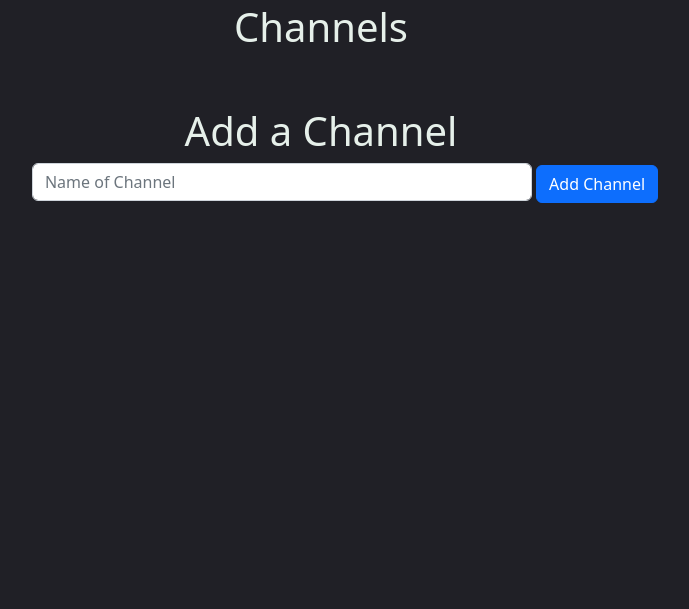
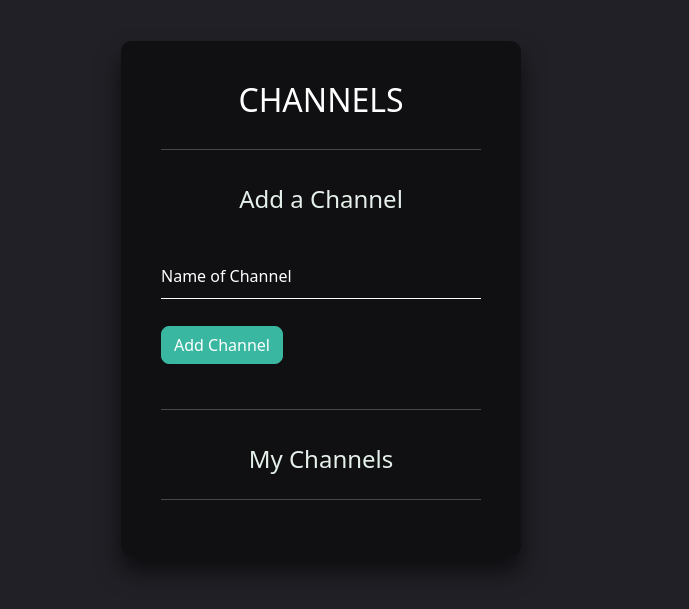
Before and after one commit to uosyph/chat-app, a Django app: page /channels in a window 1280 px wide. Shown: the part 57-666 px from the top of the page, without its empty margins (319-1008 px from the left). Run offline with Django 3.2, Linux system fonts and the light colour scheme; the visitor is signed in with stand-in values (Sample User, id 1); data that the repository does not hold is empty; some libraries are stand-ins or nearby versions.

Commit message:
channels, 401, 404, invite, invites

```diff
--- a/parrhesia/static/parrhesia/css/styles.css
+++ b/parrhesia/static/parrhesia/css/styles.css
@@ -146,6 +146,20 @@ nav i:hover {
     transition: 0.3s ease;
 }
 
+.inv-btn {
+    color: #fff !important;
+    background-color: #3ab7a1 !important;
+    border-color: #3ab7a1 !important;
+    transition: 0.3s ease !important;
+    border-radius: 8px !important;
+}
+
+.inv-btn:hover {
+    background-color: #257383 !important;
+    border-color: #257383 !important;
+    transition: 0.3s ease !important;
+}
+
 .reg {
     color: rgba(255, 255, 255, 0.8);
     margin-top: 5px;
@@ -289,11 +303,99 @@ nav i:hover {
     letter-spacing: .3px;
 }
 
-/* 401 */
+/* INVITE */
+#invite_div form select:focus,
+#invite_div form select:active,
+#invite_div button:focus,
+#invite_div button:active {
+    outline: none !important;
+    box-shadow: none !important;
+}
+
+#invite_div form select {
+    padding: 8px;
+    color: #fff;
+    background-color: transparent;
+    border: #3ab7a1 solid 1px;
+    border-radius: 5px;
+    transition: 0.3s ease;
+}
+
+#invite_div form select:hover {
+    color: #3ab7a1;
+    transition: 0.3s ease;
+}
+
+/* INVITES */
+.inv-container-box {
+    margin: auto;
+    margin-top: 38px;
+    margin-bottom: 60px;
+    padding: 40px;
+    width: 400px;
+    background: rgba(0, 0, 0, .5);
+    box-shadow: 0 15px 25px rgba(0, 0, 0, .6);
+    border-radius: 10px;
+}
+
+@media screen and (max-width: 460px) {
+    .inv-container-box {
+        width: 87%;
+    }
+}
+
+.inv-container-box h2 {
+    margin: 0 0 30px;
+    padding: 0;
+    color: #fff;
+    text-align: center;
+}
+
+/* CHANNELS */
+#addchannelbtn:focus,
+#addchannelbtn:active,
+#newchannelname:focus,
+#newchannelname:active {
+    outline: none !important;
+    box-shadow: none !important;
+}
 
 
+#addchannel input {
+    width: 100%;
+    padding: 10px 0;
+    font-size: 16px;
+    color: #fff;
+    margin-bottom: 30px;
+    border: none;
+    border-bottom: 1px solid #fff;
+    outline: none;
+    background: transparent;
+}
 
+#addchannel label {
+    position: absolute;
+    top: 0;
+    left: 0;
+    padding: 10px 0;
+    font-size: 16px;
+    color: #fff;
+    pointer-events: none;
+    transition: .5s;
+}
 
+#addchannel input:focus ~ label,
+#addchannel input:valid ~ label {
+    top: -20px;
+    left: 0;
+    color: #257383;
+    font-size: 12px;
+}
+#addchannel {
+    position: relative;
+}
+
+/* CHANNEL */
 
 
 
@@ -311,24 +413,6 @@ nav i:hover {
 
 
 /* --------------------------------------------------------- */
-.cat-drop select {
-    padding: 8px;
-    color: #fff;
-    background-color: transparent;
-    border: #3ab7a1 solid 1px;
-    border-radius: 5px;
-    transition: 0.3s ease;
-}
-
-.cat-drop select:hover {
-    color: #3ab7a1;
-    transition: 0.3s ease;
-}
-
-.cat-btn {
-    margin-bottom: -27px;
-}
-
 .graytext {
     color: lightgray;
 }
--- a/parrhesia/static/parrhesia/js/channels.js
+++ b/parrhesia/static/parrhesia/js/channels.js
@@ -16,7 +16,7 @@ function loadchannels() {
                 location.replace('/channel/'+result[i].id);
             })
             channeldiv.className = 'hovermouse';
-            channeldiv.innerHTML = `<hr><h4 class='center'>${result[i].name}</h4><br><hr>`;
+            channeldiv.innerHTML = `<hr><h4 class='center'>${result[i].name}</h4>`;
             document.querySelector('#channels').append(channeldiv);
             console.log(result[i]);
         }
--- a/parrhesia/static/parrhesia/js/invites.js
+++ b/parrhesia/static/parrhesia/js/invites.js
@@ -19,10 +19,10 @@ function load_invites() {
                 `<hr>
                 <h4 class='nobreak'>${invites[i].channel_name}</h4>
                 <br>
-                <p class='graytext'>Sent by ${user}</p>
-                <button class="right btn btn-success" onclick='accept_invite(${id},${invites[i].channel_id})' id="accept${id}">Accept</button>
+                <p class='graytext'>Sent by: ${user}</p>
+                <button style="margin-right: 10px;" class="right btn btn-success" onclick='accept_invite(${id},${invites[i].channel_id})' id="accept${id}">Accept</button>
                 <button class="right btn btn-danger" onclick='decline_invite(${id})' id="decline${id}">Decline</button>
-                <hr>`;
+                <br style="margin-bottom: 16px;">`;
                 document.querySelector('#invites').append(invite_div);
                 console.log('invite');
             });
--- a/parrhesia/templates/parrhesia/channels.html
+++ b/parrhesia/templates/parrhesia/channels.html
@@ -1,19 +1,30 @@
 {% extends "parrhesia/layout.html" %}
 {% load static %}
+
 {% block title %}
-    Parrhesia
+Channels -
 {% endblock %}
+
 {% block body %}
-    <h1 class="center">Channels</h1>
+<div class="inv-container-box">
+    <h2 class="center">CHANNELS</h2>
+    <hr>
+
+    <h4 class="center" style="margin-top: 35px;">Add a Channel</h4>
+    <div class="form-box" id="addchannel" style="margin-top: 40px; margin-bottom: 45px;">
+        <input required name="channelname" id="newchannelname" type="text">
+        <label for="channelname">Name of Channel</label>
+
+        <button class='btn inv-btn' id="addchannelbtn" style="margin-top: -3px;">Add Channel</button>
+    </div>
+
+    <hr>
+    <h4 class="center" style="margin-top: 35px; margin-bottom: 25px;">My Channels</h4>
     <div id="channels"></div>
-    <br>
-    <br>
-    <div class='center' id="addchannel">
-        <h1>Add a Channel</h1>
-        <input style='display:inline; width: 500px;' class="form-control ms-5" id="newchannelname" placeholder="Name of Channel"></input>
-        <button class='btn btn-primary' id="addchannelbtn">Add Channel</button>
-    </div>
+    <hr>
+</div>
 {% endblock %}
+
 {% block script %}
-    <script src="{% static 'parrhesia/js/channels.js' %}"></script>
+<script src="{% static 'parrhesia/js/channels.js' %}"></script>
 {% endblock %}
--- a/parrhesia/templates/parrhesia/layout.html
+++ b/parrhesia/templates/parrhesia/layout.html
@@ -4,7 +4,7 @@
 <html>
 <head>
     <meta name="viewport" content="width=device-width, initial-scale=1.0">
-    <title>{% block title %}Parrhesia{% endblock %}</title>
+    <title>{% block title %}{% endblock %}Parrhesia</title>
     <link rel="shortcut icon" href="{% static 'parrhesia/images/favicon.ico' %}" type="image/x-icon">
     <link rel="stylesheet" href="{% static 'parrhesia/css/styles.css' %}">
     <link rel="stylesheet" href="https://cdnjs.cloudflare.com/ajax/libs/font-awesome/5.15.4/css/all.min.css">
--- a/parrhesia/templates/parrhesia/login.html
+++ b/parrhesia/templates/parrhesia/login.html
@@ -1,4 +1,8 @@
 {% extends "parrhesia/layout.html" %}
+
+{% block title %}
+Log In -
+{% endblock %}
 
 {% block body %}
 <div class="container-box">
--- a/parrhesia/templates/parrhesia/register.html
+++ b/parrhesia/templates/parrhesia/register.html
@@ -1,4 +1,8 @@
 {% extends "parrhesia/layout.html" %}
+
+{% block title %}
+Register -
+{% endblock %}
 
 {% block body %}
 <div class="container-box" id="reg-box">
```
Also changed, not shown: parrhesia/templates/parrhesia/404.html (added, +45 -0 lines), parrhesia/templates/parrhesia/error.html (+21 -4 lines), parrhesia/templates/parrhesia/invite.html (+18 -6 lines), parrhesia/templates/parrhesia/invites.html (+9 -3 lines).
